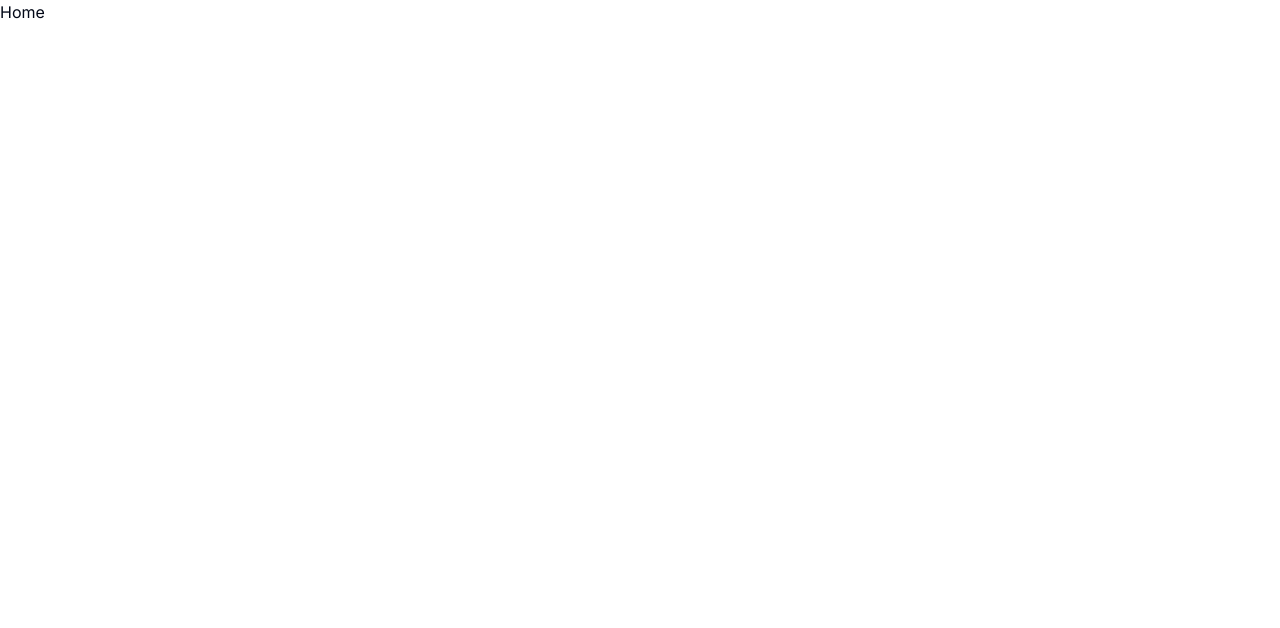
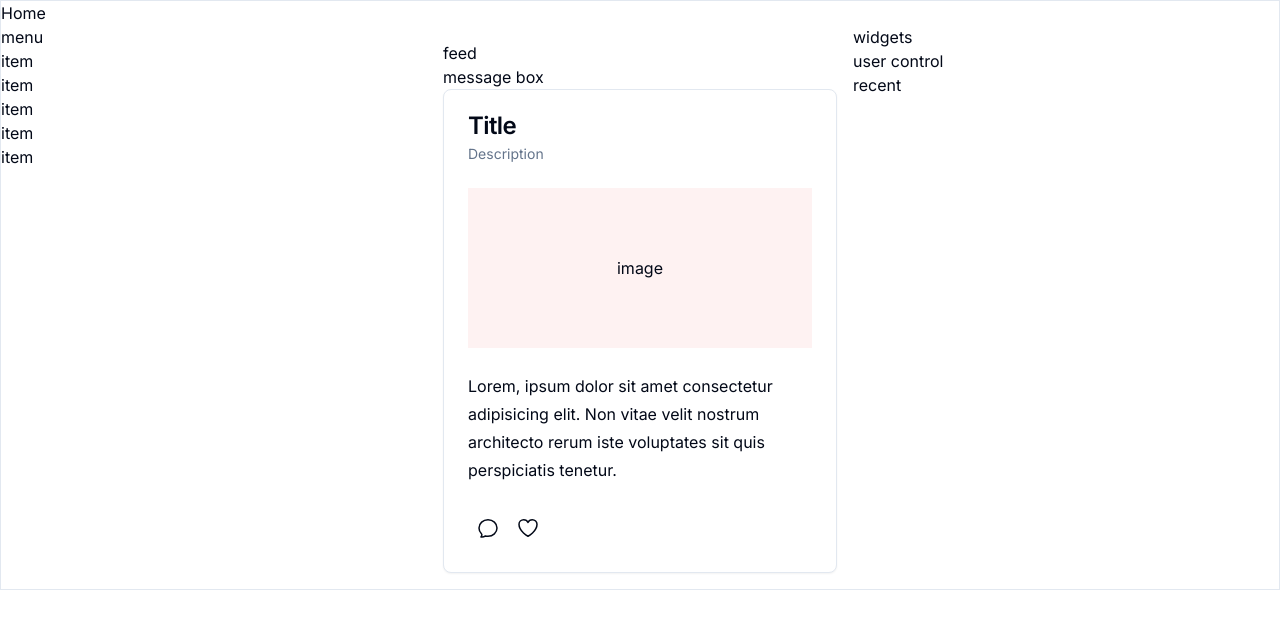
Before and after one commit to RahinF/howl, a Next.js app: page / in a window 1280 px wide. Shown: the top 628 px of the page. Built offline with nearby package versions, Linux system fonts and the light colour scheme.

Commit message:
added basic html structure, added post structure

```diff
--- a/app/page.tsx
+++ b/app/page.tsx
@@ -1,7 +1,32 @@
+import Post from '@/components/Post';
+
 export default function Home() {
   return (
-    <main>
+    <main className="max-w-screen-xl m-auto border">
       <h1>Home</h1>
+
+      <div className="grid grid-cols-3">
+        <div>
+          <h1>menu</h1>
+          <ul>
+            <li>item</li>
+            <li>item</li>
+            <li>item</li>
+            <li>item</li>
+            <li>item</li>
+          </ul>
+        </div>
+        <div className="p-4">
+          <h1>feed</h1>
+          <div>message box</div>
+          <Post />
+        </div>
+        <div>
+          <h1>widgets</h1>
+          <div>user control</div>
+          <div>recent</div>
+        </div>
+      </div>
     </main>
   );
 }
--- /dev/null
+++ b/components/Post.tsx
@@ -0,0 +1,50 @@
+import { Button } from '@/components/ui/button';
+import {
+  Card,
+  CardContent,
+  CardDescription,
+  CardFooter,
+  CardHeader,
+  CardTitle,
+} from '@/components/ui/card';
+import { ChatBubbleOvalLeftIcon, HeartIcon } from '@heroicons/react/24/outline';
+
+interface Props {}
+
+const Post = ({}: Props) => {
+  return (
+    <Card>
+      <CardHeader>
+        <CardTitle>Title</CardTitle>
+        <CardDescription>Description</CardDescription>
+      </CardHeader>
+      <CardContent>
+        <div className="bg-red-50 h-40 grid place-items-center">image</div>
+        <p className="leading-7 [&:not(:first-child)]:mt-6">
+          Lorem, ipsum dolor sit amet consectetur adipisicing elit. Non vitae
+          velit nostrum architecto rerum iste voluptates sit quis perspiciatis
+          tenetur.
+        </p>
+      </CardContent>
+      <CardFooter>
+        <Button
+          variant="outline"
+          size="icon"
+          className="rounded-full border-none"
+        >
+          <ChatBubbleOvalLeftIcon className="h-6 w-6" />
+        </Button>
+
+        <Button
+          variant="outline"
+          size="icon"
+          className="rounded-full border-none"
+        >
+          <HeartIcon className="h-6 w-6" />
+        </Button>
+      </CardFooter>
+    </Card>
+  );
+};
+
+export default Post;
--- /dev/null
+++ b/components/ui/avatar.tsx
@@ -0,0 +1,50 @@
+'use client';
+
+import * as React from 'react';
+import * as AvatarPrimitive from '@radix-ui/react-avatar';
+
+import { cn } from '@/lib/utils';
+
+const Avatar = React.forwardRef<
+  React.ElementRef<typeof AvatarPrimitive.Root>,
+  React.ComponentPropsWithoutRef<typeof AvatarPrimitive.Root>
+>(({ className, ...props }, ref) => (
+  <AvatarPrimitive.Root
+    ref={ref}
+    className={cn(
+      'relative flex h-10 w-10 shrink-0 overflow-hidden rounded-full',
+      className,
+    )}
+    {...props}
+  />
+));
+Avatar.displayName = AvatarPrimitive.Root.displayName;
+
+const AvatarImage = React.forwardRef<
+  React.ElementRef<typeof AvatarPrimitive.Image>,
+  React.ComponentPropsWithoutRef<typeof AvatarPrimitive.Image>
+>(({ className, ...props }, ref) => (
+  <AvatarPrimitive.Image
+    ref={ref}
+    className={cn('aspect-square h-full w-full', className)}
+    {...props}
+  />
+));
+AvatarImage.displayName = AvatarPrimitive.Image.displayName;
+
+const AvatarFallback = React.forwardRef<
+  React.ElementRef<typeof AvatarPrimitive.Fallback>,
+  React.ComponentPropsWithoutRef<typeof AvatarPrimitive.Fallback>
+>(({ className, ...props }, ref) => (
+  <AvatarPrimitive.Fallback
+    ref={ref}
+    className={cn(
+      'flex h-full w-full items-center justify-center rounded-full bg-muted',
+      className,
+    )}
+    {...props}
+  />
+));
+AvatarFallback.displayName = AvatarPrimitive.Fallback.displayName;
+
+export { Avatar, AvatarImage, AvatarFallback };
--- /dev/null
+++ b/components/ui/button.tsx
@@ -0,0 +1,56 @@
+import * as React from 'react';
+import { Slot } from '@radix-ui/react-slot';
+import { cva, type VariantProps } from 'class-variance-authority';
+
+import { cn } from '@/lib/utils';
+
+const buttonVariants = cva(
+  'inline-flex items-center justify-center rounded-md text-sm font-medium ring-offset-background transition-colors focus-visible:outline-none focus-visible:ring-2 focus-visible:ring-ring focus-visible:ring-offset-2 disabled:pointer-events-none disabled:opacity-50',
+  {
+    variants: {
+      variant: {
+        default: 'bg-primary text-primary-foreground hover:bg-primary/90',
+        destructive:
+          'bg-destructive text-destructive-foreground hover:bg-destructive/90',
+        outline:
+          'border border-input bg-background hover:bg-accent hover:text-accent-foreground',
+        secondary:
+          'bg-secondary text-secondary-foreground hover:bg-secondary/80',
+        ghost: 'hover:bg-accent hover:text-accent-foreground',
+        link: 'text-primary underline-offset-4 hover:underline',
+      },
+      size: {
+        default: 'h-10 px-4 py-2',
+        sm: 'h-9 rounded-md px-3',
+        lg: 'h-11 rounded-md px-8',
+        icon: 'h-10 w-10',
+      },
+    },
+    defaultVariants: {
+      variant: 'default',
+      size: 'default',
+    },
+  },
+);
+
+export interface ButtonProps
+  extends React.ButtonHTMLAttributes<HTMLButtonElement>,
+    VariantProps<typeof buttonVariants> {
+  asChild?: boolean;
+}
+
+const Button = React.forwardRef<HTMLButtonElement, ButtonProps>(
+  ({ className, variant, size, asChild = false, ...props }, ref) => {
+    const Comp = asChild ? Slot : 'button';
+    return (
+      <Comp
+        className={cn(buttonVariants({ variant, size, className }))}
+        ref={ref}
+        {...props}
+      />
+    );
+  },
+);
+Button.displayName = 'Button';
+
+export { Button, buttonVariants };
--- a/package.json
+++ b/package.json
@@ -13,6 +13,8 @@
   },
   "dependencies": {
     "@heroicons/react": "^2.0.18",
+    "@radix-ui/react-avatar": "^1.0.4",
+    "@radix-ui/react-slot": "^1.0.2",
     "class-variance-authority": "^0.7.0",
     "clsx": "^2.0.0",
     "lucide-react": "^0.282.0",
```
Also changed, not shown: app/constants/index.ts (added), 1 other file (tests, documents, lock files or other folders).
